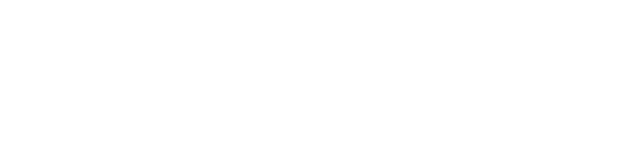
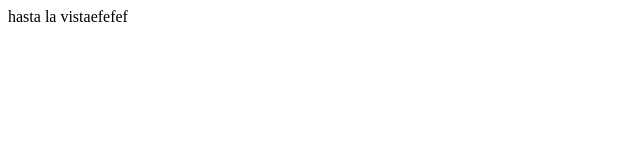
Before and after one commit to nmd-Kylevand/oldway, a website: page src/index.html in a window 1280 px wide. Shown: the whole page, without its empty margins (0-640 px from the left). Drawn offline with Linux system fonts and the light colour scheme.

Commit message:
bug fix 34

```diff
--- a/src/index.html
+++ b/src/index.html
@@ -8,6 +8,7 @@
     <title>Document</title>
 </head>
 <body>
+    hasta la vistaefefef
     <script type="javascript" src="scripts/apps.js"></script>
 </body>
 </html>
```
